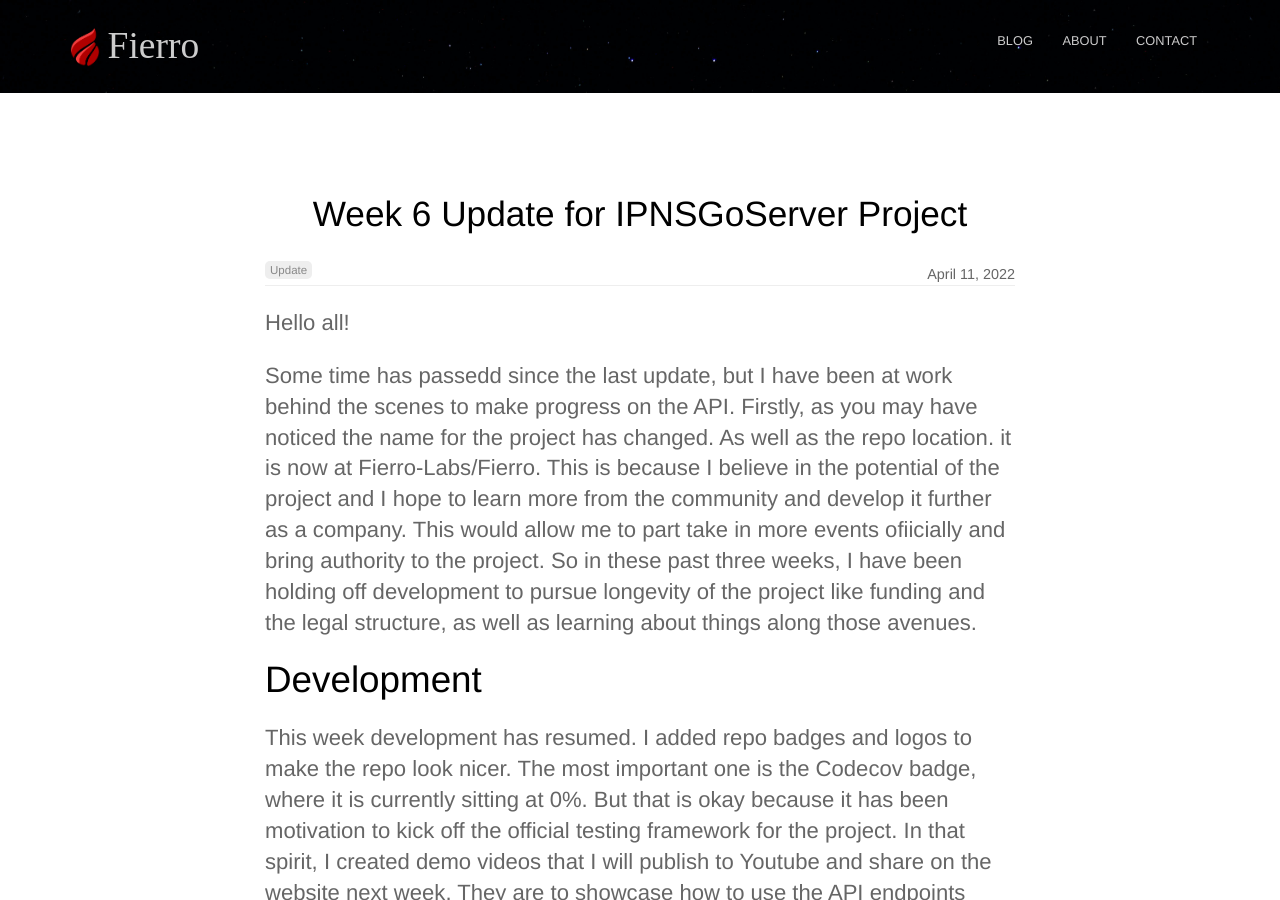
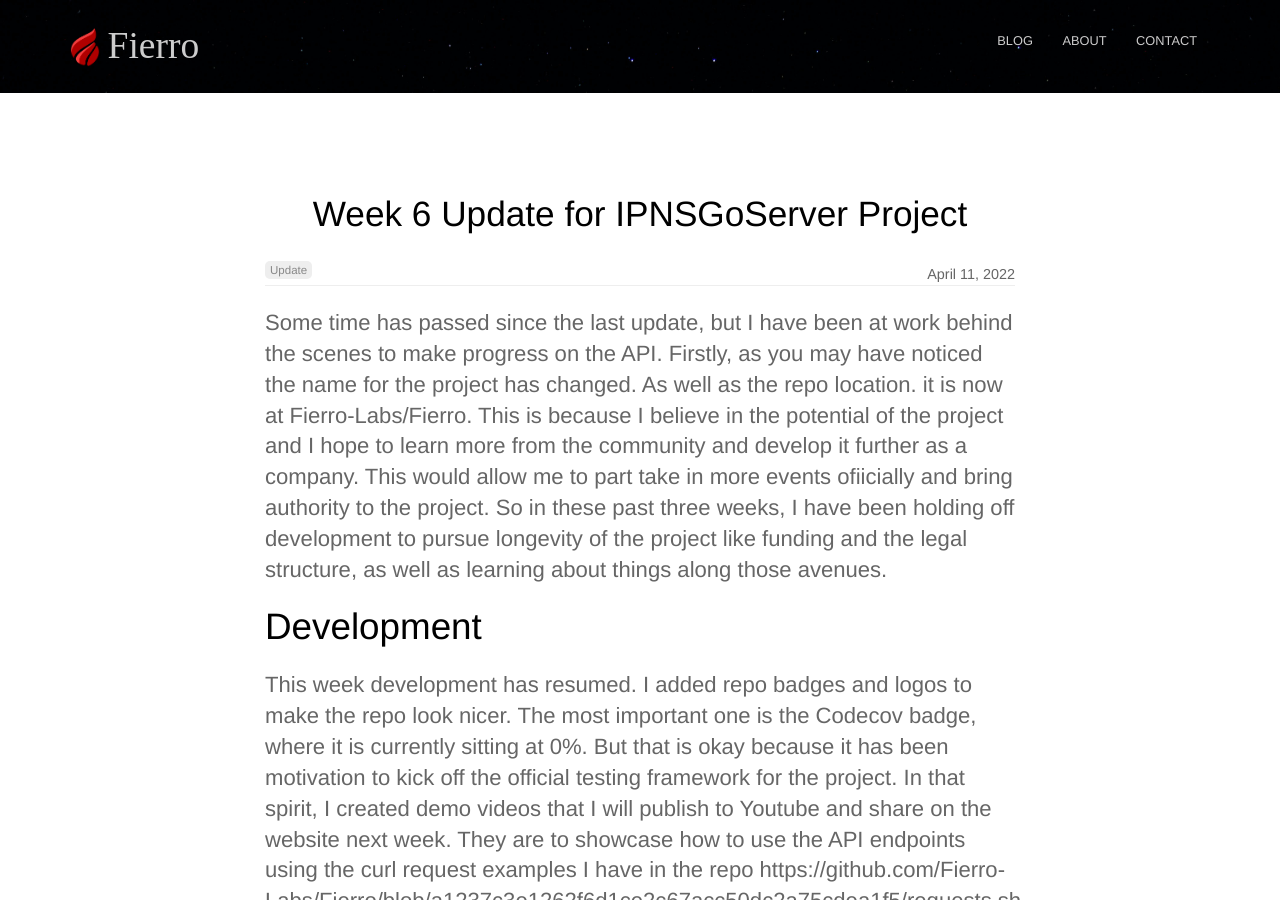
Before and after one commit to mrodriguez3313/LandingSite, a Jekyll site: the page built from _posts/2022-04-11-week6-update.md, in a window 1280 px wide and 900 px high. Built offline with Jekyll 4.4.1, drawn with Linux system fonts in a browser that asks for light colours.

Commit message:
Update and rename 2022-04-11-week5-update.md to 2022-04-11-week6-update.md

```diff
--- a/_posts/2022-04-11-week5-update.md
+++ b/_posts/2022-04-11-week6-update.md
@@ -5,9 +5,7 @@
   - Update
 author_staff_member: Marco
 ---
-Hello all!
-
-Some time has passedd since the last update, but I have been at work behind the scenes to make progress on the API. Firstly, as you may have noticed the name for the project has changed. As well as the repo location. it is now at Fierro-Labs/Fierro. This is because I believe in the potential of the project and I hope to learn more from the community and develop it further as a company. This would allow me to part take in more events ofiicially and bring authority to the project. So in these past three weeks, I have been holding off development to pursue longevity of the project like funding and the legal structure, as well as learning about things along those avenues.
+Some time has passed since the last update, but I have been at work behind the scenes to make progress on the API. Firstly, as you may have noticed the name for the project has changed. As well as the repo location. it is now at Fierro-Labs/Fierro. This is because I believe in the potential of the project and I hope to learn more from the community and develop it further as a company. This would allow me to part take in more events ofiicially and bring authority to the project. So in these past three weeks, I have been holding off development to pursue longevity of the project like funding and the legal structure, as well as learning about things along those avenues.
 
 # Development
 This week development has resumed. I added repo badges and logos to make the repo look nicer. The most important one is the Codecov badge, where it is currently sitting at 0%. But that is okay because it has been motivation to kick off the official testing framework for the project. In that spirit, I created demo videos that I will publish to Youtube and share on the website next week. They are to showcase how to use the API endpoints using the curl request examples I have in the repo https://github.com/Fierro-Labs/Fierro/blob/a1237c3e1262f6d1ce2c67acc50dc2a75cdea1f5/requests.sh. Next I will focus on getting the framework up and running using the built in Go Testing package. A major development was adding direcotry support to the server. This will allow users to upload directories to IPFS through the API. Now enabling full website publishing. Lastly, I moved around source files to clean up the repo files. These changes are not currently in main but will be this week.
```
